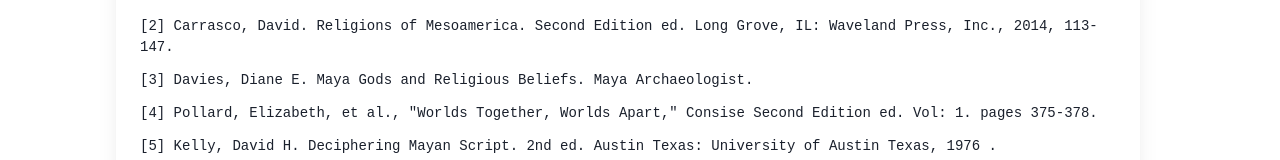
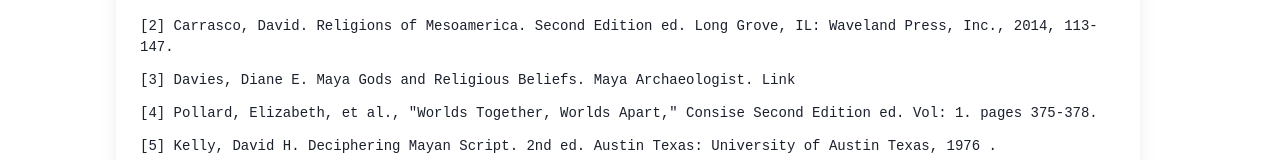
Before and after one commit to kuehjw09/cp-maya, a React (Create React App) app: page /references-page in a window 1280 px wide. Shown: the part 328-488 px from the top of the page. Built offline with nearby package versions, Linux system fonts and the light colour scheme.

Commit message:
adding more references and links

```diff
--- a/src/components/ReferencesPage.js
+++ b/src/components/ReferencesPage.js
@@ -39,7 +39,14 @@
             </Text>
             <Text>
               [3] Davies, Diane E. Maya Gods and Religious Beliefs. Maya
-              Archaeologist.
+              Archaeologist.{' '}
+              <a
+                color='teal.500'
+                href='https://www.mayaarchaeologist.co.uk/public-resources/maya-world/maya-gods-religious-beliefs/'
+                isExternal
+              >
+                Link
+              </a>
             </Text>
             <Text>
               [4] Pollard, Elizabeth, et al., "Worlds Together, Worlds Apart,"
@@ -59,7 +66,11 @@
             </Text>
             <Text>
               [8] Tarlton Law Library . Last modified November 8, 2018 .{' '}
-              <a href='https://tarlton.law.utexas.edu/aztec-and-maya-law/maya-social-structure'>
+              <a
+                color='teal.500'
+                href='https://tarlton.law.utexas.edu/aztec-and-maya-law/maya-social-structure'
+                isExternal
+              >
                 {' '}
                 Link{' '}
               </a>
@@ -71,7 +82,11 @@
             <Text>
               [10] Webster, David. "The Uses and Abuses of the Anicent Maya ."
               PDF . Last modified , 2009.{' '}
-              <a href='https://anth.la.psu.edu/documents/Webster_GermanyMaya.pdf'>
+              <a
+                color='teal.500'
+                href='https://anth.la.psu.edu/documents/Webster_GermanyMaya.pdf'
+                isExternal
+              >
                 Link
               </a>
             </Text>
```
